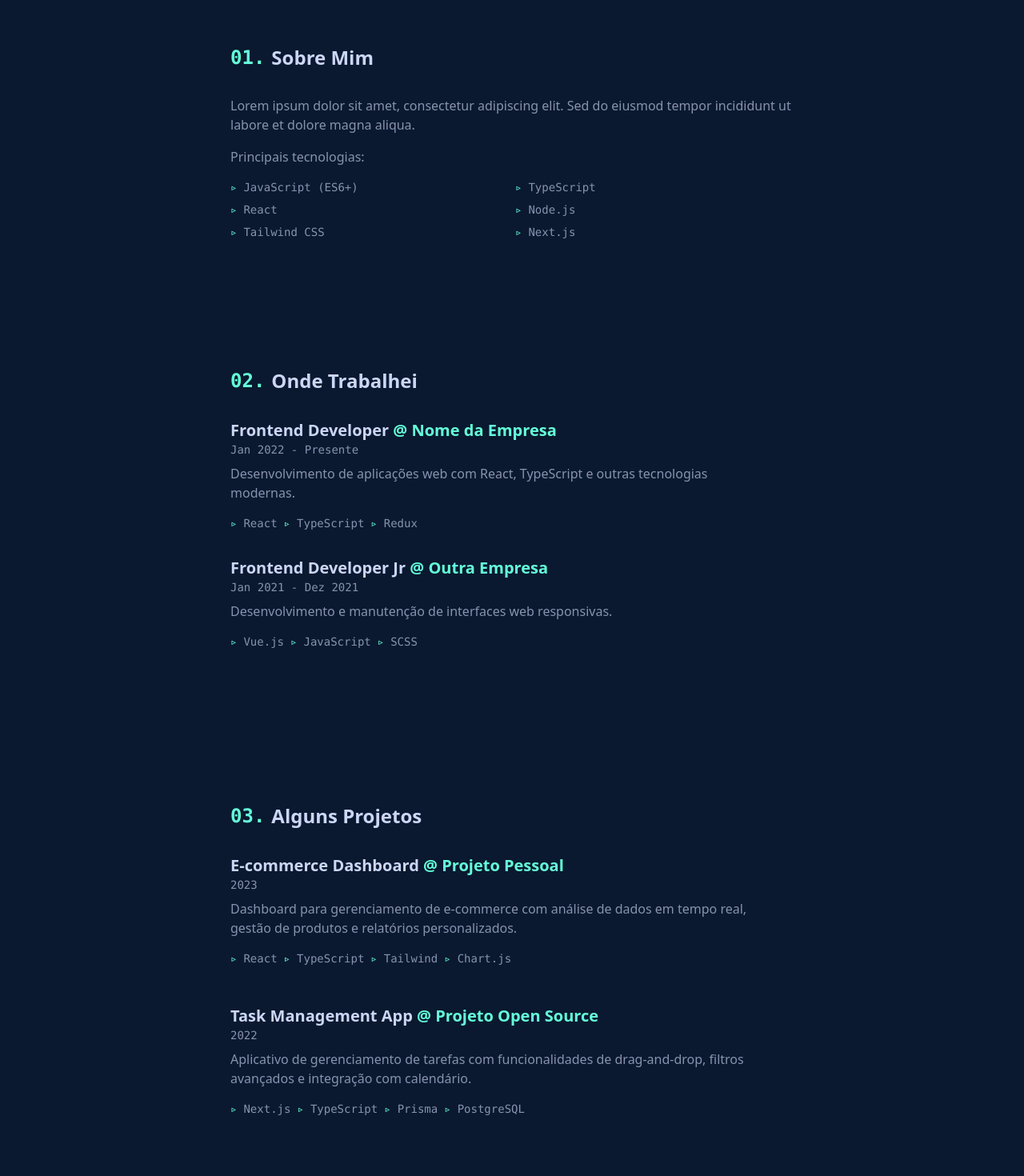
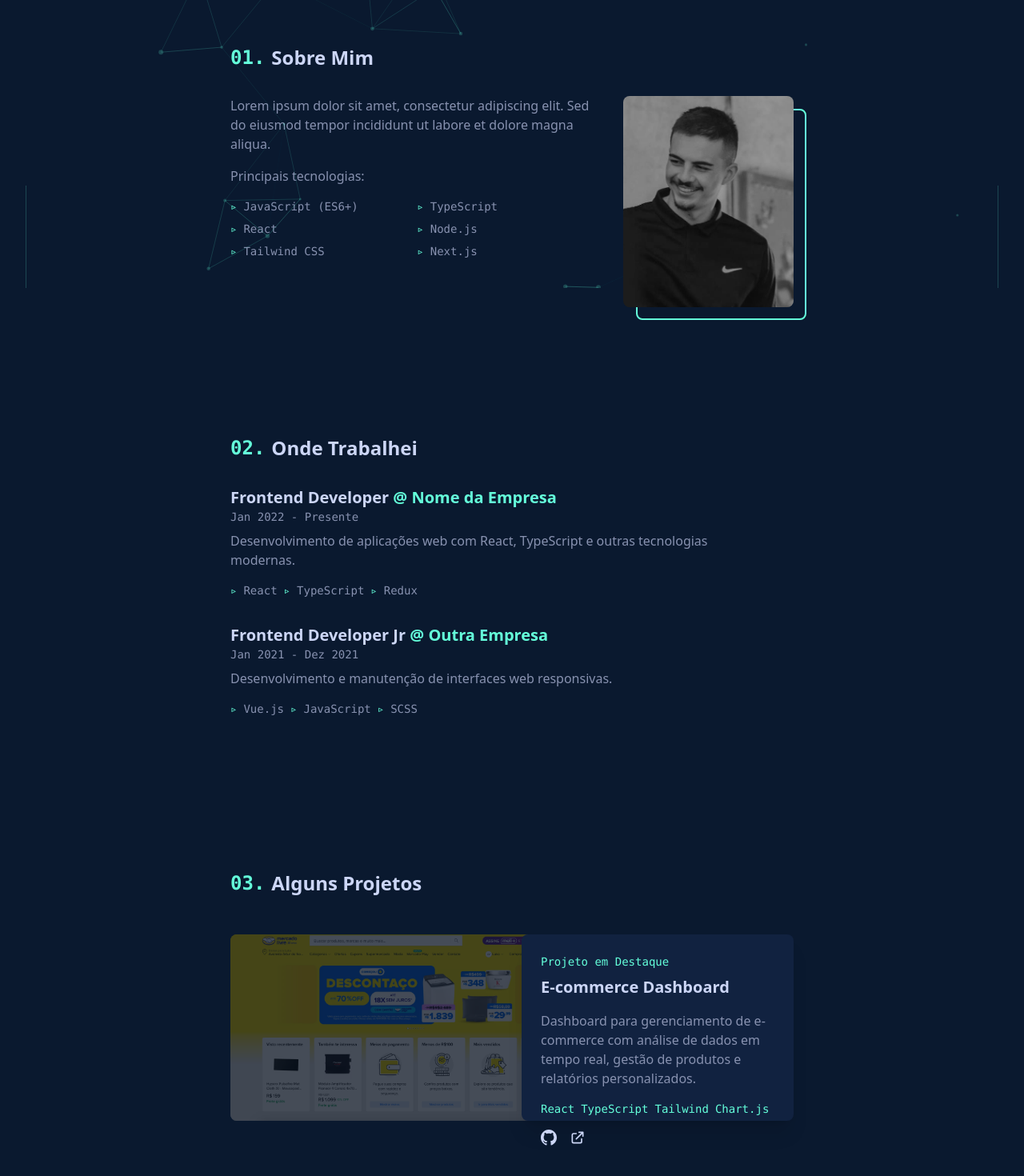
Before and after one commit to LukaVieira1/my-portfolio, a React (Vite) app: page / in a window 1280 px wide. Shown: the part 440-1910 px from the top of the page at 80% size. Built offline with nearby package versions, Linux system fonts and the light colour scheme.

Commit message:
feature: animated background and image for projects and profile

```diff
--- a/src/App.tsx
+++ b/src/App.tsx
@@ -1,6 +1,7 @@
 import { motion } from "framer-motion";
 import { ExperienceCard } from "./components/ExperienceCard";
 import { useScrollToSection } from "./hooks/useScrollToSection";
+import { ParticlesBackground } from "./components/ParticlesBackground";
 
 function App() {
   const scrollToSection = useScrollToSection();
@@ -12,8 +13,37 @@ function App() {
     { name: "Contato", id: "contato" },
   ];
 
+  const mainTechs = [
+    "JavaScript (ES6+)",
+    "TypeScript",
+    "React",
+    "Node.js",
+    "Tailwind CSS",
+    "Next.js",
+  ];
+
   return (
-    <div className="min-h-screen bg-[#0a192f] text-[#8892b0]">
+    <div className="min-h-screen bg-[#0a192f] text-[#8892b0] relative overflow-hidden">
+      <ParticlesBackground />
+
+      <div className="fixed left-8 bottom-0 hidden lg:block">
+        <motion.div
+          className="w-px h-32 bg-[#64ffda] opacity-20"
+          initial={{ height: 0 }}
+          animate={{ height: 128 }}
+          transition={{ delay: 1 }}
+        />
+      </div>
+
+      <div className="fixed right-8 bottom-0 hidden lg:block">
+        <motion.div
+          className="w-px h-32 bg-[#64ffda] opacity-20"
+          initial={{ height: 0 }}
+          animate={{ height: 128 }}
+          transition={{ delay: 1 }}
+        />
+      </div>
+
       {/* Header */}
       <nav className="fixed w-full px-8 py-4 bg-[#0a192f]/90 backdrop-blur-sm z-50">
         <div className="max-w-3xl mx-auto flex justify-between items-center">
@@ -22,7 +52,7 @@ function App() {
             animate={{ opacity: 1 }}
             className="text-[#64ffda] font-mono"
           >
-            seu-nome.dev
+            luka-vieira.dev
           </motion.div>
           <div className="hidden md:flex space-x-8 font-mono text-sm">
             {navItems.map((item, i) => (
@@ -45,14 +75,19 @@ function App() {
 
       {/* Main Content */}
       <div className="max-w-3xl mx-auto px-8 pt-24">
-        {/* Intro Section */}
         <section className="py-20">
           <motion.p
             initial={{ opacity: 0, y: 20 }}
             animate={{ opacity: 1, y: 0 }}
             className="text-[#64ffda] font-mono mb-5"
           >
-            Olá, me chamo
+            <motion.span
+              initial={{ opacity: 0 }}
+              animate={{ opacity: 1 }}
+              transition={{ delay: 0.5, duration: 0.5 }}
+            >
+              &gt; Olá, me chamo
+            </motion.span>
           </motion.p>
           <motion.h1
             initial={{ opacity: 0, y: 20 }}
@@ -60,7 +95,7 @@ function App() {
             transition={{ delay: 0.1 }}
             className="text-4xl font-bold text-[#ccd6f6] mb-4"
           >
-            Seu Nome.
+            Luka Vieira.
           </motion.h1>
           <motion.p
             initial={{ opacity: 0, y: 20 }}
@@ -73,7 +108,7 @@ function App() {
           </motion.p>
         </section>
 
-        {/* Sobre Section */}
+        {/* About Section */}
         <section id="sobre" className="py-20">
           <motion.h2
             initial={{ opacity: 0 }}
@@ -84,21 +119,15 @@ function App() {
             <span className="text-[#64ffda] font-mono mr-2">01.</span>
             Sobre Mim
           </motion.h2>
-          <div className="space-y-4">
+          <div className="grid md:grid-cols-3 gap-8">
+            <div className="md:col-span-2 space-y-4">
               <p>
                 Lorem ipsum dolor sit amet, consectetur adipiscing elit. Sed do
                 eiusmod tempor incididunt ut labore et dolore magna aliqua.
               </p>
               <p>Principais tecnologias:</p>
               <ul className="grid grid-cols-2 gap-2 font-mono text-sm">
-              {[
-                "JavaScript (ES6+)",
-                "TypeScript",
-                "React",
-                "Node.js",
-                "Tailwind CSS",
-                "Next.js",
-              ].map((tech) => (
+                {mainTechs.map((tech) => (
                   <motion.li
                     key={tech}
                     initial={{ opacity: 0, x: -20 }}
@@ -111,9 +140,24 @@ function App() {
                 ))}
               </ul>
             </div>
+            <motion.div
+              className="relative group"
+              whileHover={{ scale: 1.05 }}
+              transition={{ duration: 0.3 }}
+            >
+              <div className="relative z-10 rounded-lg overflow-hidden">
+                <img
+                  src="/profile-pic.jpeg"
+                  alt="Luka Vieira"
+                  className="grayscale hover:grayscale-0 transition-all duration-300"
+                />
+              </div>
+              <div className="absolute inset-0 border-2 border-[#64ffda] rounded-lg translate-x-4 translate-y-4 group-hover:translate-x-2 group-hover:translate-y-2 transition-transform duration-300" />
+            </motion.div>
+          </div>
         </section>
 
-        {/* Experiência Section */}
+        {/* Experience Section */}
         <section id="experiencia" className="py-20">
           <motion.h2
             initial={{ opacity: 0 }}
@@ -148,30 +192,102 @@ function App() {
             initial={{ opacity: 0 }}
             whileInView={{ opacity: 1 }}
             viewport={{ once: true }}
-            className="flex items-center text-2xl font-bold text-[#ccd6f6] mb-8"
+            className="flex items-center text-2xl font-bold text-[#ccd6f6] mb-12"
           >
             <span className="text-[#64ffda] font-mono mr-2">03.</span>
             Alguns Projetos
           </motion.h2>
-          <div className="space-y-12">
-            <ExperienceCard
-              company="Projeto Pessoal"
-              role="E-commerce Dashboard"
-              period="2023"
-              description="Dashboard para gerenciamento de e-commerce com análise de dados em tempo real, gestão de produtos e relatórios personalizados."
-              technologies={["React", "TypeScript", "Tailwind", "Chart.js"]}
+          <div className="space-y-32">
+            {/* Projeto 1 */}
+            <motion.div
+              className="relative md:grid md:grid-cols-12 gap-6"
+              initial={{ opacity: 0, y: 50 }}
+              whileInView={{ opacity: 1, y: 0 }}
+              viewport={{ once: true }}
+              transition={{ duration: 0.5 }}
+            >
+              <div className="md:col-span-8 relative group">
+                <a
+                  href="https://seu-projeto.com"
+                  target="_blank"
+                  rel="noopener noreferrer"
+                  className="block"
+                >
+                  <div className="relative rounded-lg overflow-hidden">
+                    <img
+                      src="/projeto1.jpg"
+                      alt="E-commerce Dashboard"
+                      className="w-full transition-all duration-300
+                               filter brightness-50 hover:brightness-100
+                               hover:scale-105 transform"
                     />
-            <ExperienceCard
-              company="Projeto Open Source"
-              role="Task Management App"
-              period="2022"
-              description="Aplicativo de gerenciamento de tarefas com funcionalidades de drag-and-drop, filtros avançados e integração com calendário."
-              technologies={["Next.js", "TypeScript", "Prisma", "PostgreSQL"]}
+                    <div className="absolute inset-0 bg-[#0a192f]/50 group-hover:bg-transparent transition-all duration-300" />
+                  </div>
+                </a>
+              </div>
+
+              <div className="md:col-span-6 md:col-start-7 relative z-10 md:absolute inset-y-0 right-0">
+                <div className="bg-[#112240] p-6 rounded-lg h-full shadow-xl">
+                  <p className="text-[#64ffda] font-mono text-sm mb-2">
+                    Projeto em Destaque
+                  </p>
+                  <h3 className="text-[#ccd6f6] text-xl font-bold mb-4">
+                    E-commerce Dashboard
+                  </h3>
+                  <div className="text-[#8892b0] mb-4">
+                    Dashboard para gerenciamento de e-commerce com análise de
+                    dados em tempo real, gestão de produtos e relatórios
+                    personalizados.
+                  </div>
+                  <div className="flex flex-wrap gap-2 font-mono text-sm text-[#64ffda]">
+                    <span>React</span>
+                    <span>TypeScript</span>
+                    <span>Tailwind</span>
+                    <span>Chart.js</span>
+                  </div>
+                  <div className="flex gap-4 mt-4">
+                    <a
+                      href="https://github.com/seu-usuario/projeto"
+                      target="_blank"
+                      rel="noopener noreferrer"
+                      className="text-[#ccd6f6] hover:text-[#64ffda] transition-colors"
+                    >
+                      <svg
+                        className="w-5 h-5"
+                        viewBox="0 0 24 24"
+                        fill="currentColor"
+                      >
+                        <path d="M12 0c-6.626 0-12 5.373-12 12 0 5.302 3.438 9.8 8.207 11.387.599.111.793-.261.793-.577v-2.234c-3.338.726-4.033-1.416-4.033-1.416-.546-1.387-1.333-1.756-1.333-1.756-1.089-.745.083-.729.083-.729 1.205.084 1.839 1.237 1.839 1.237 1.07 1.834 2.807 1.304 3.492.997.107-.775.418-1.305.762-1.604-2.665-.305-5.467-1.334-5.467-5.931 0-1.311.469-2.381 1.236-3.221-.124-.303-.535-1.524.117-3.176 0 0 1.008-.322 3.301 1.23.957-.266 1.983-.399 3.003-.404 1.02.005 2.047.138 3.006.404 2.291-1.552 3.297-1.23 3.297-1.23.653 1.653.242 2.874.118 3.176.77.84 1.235 1.911 1.235 3.221 0 4.609-2.807 5.624-5.479 5.921.43.372.823 1.102.823 2.222v3.293c0 .319.192.694.801.576 4.765-1.589 8.199-6.086 8.199-11.386 0-6.627-5.373-12-12-12z" />
+                      </svg>
+                    </a>
+                    <a
+                      href="https://seu-projeto.com"
+                      target="_blank"
+                      rel="noopener noreferrer"
+                      className="text-[#ccd6f6] hover:text-[#64ffda] transition-colors"
+                    >
+                      <svg
+                        className="w-5 h-5"
+                        viewBox="0 0 24 24"
+                        fill="none"
+                        stroke="currentColor"
+                      >
+                        <path
+                          strokeLinecap="round"
+                          strokeLinejoin="round"
+                          strokeWidth={2}
+                          d="M10 6H6a2 2 0 00-2 2v10a2 2 0 002 2h10a2 2 0 002-2v-4M14 4h6m0 0v6m0-6L10 14"
                         />
+                      </svg>
+                    </a>
+                  </div>
+                </div>
+              </div>
+            </motion.div>
           </div>
         </section>
 
-        {/* Contato Section */}
+        {/* Contact Section */}
         <section id="contato" className="py-20">
           <motion.h2
             initial={{ opacity: 0 }}
@@ -189,13 +305,13 @@ function App() {
             </p>
             <motion.div className="flex flex-col space-y-4">
               <motion.a
-                href="mailto:seu@email.com"
+                href="mailto:lukavieira14@gmail.com"
                 className="flex items-center before:content-['▹'] before:text-[#64ffda] before:mr-2 hover:text-[#64ffda] transition-colors"
               >
-                seu@email.com
+                lukavieira14@gmail.com
               </motion.a>
               <motion.a
-                href="https://github.com/seu-usuario"
+                href="https://github.com/LukaVieira1"
                 target="_blank"
                 rel="noopener noreferrer"
                 className="flex items-center before:content-['▹'] before:text-[#64ffda] before:mr-2 hover:text-[#64ffda] transition-colors"
@@ -203,7 +319,7 @@ function App() {
                 GitHub
               </motion.a>
               <motion.a
-                href="https://linkedin.com/in/seu-usuario"
+                href="https://www.linkedin.com/in/lukaviera/"
                 target="_blank"
                 rel="noopener noreferrer"
                 className="flex items-center before:content-['▹'] before:text-[#64ffda] before:mr-2 hover:text-[#64ffda] transition-colors"
```
Lines whose indentation alone changed are shown as unchanged.
